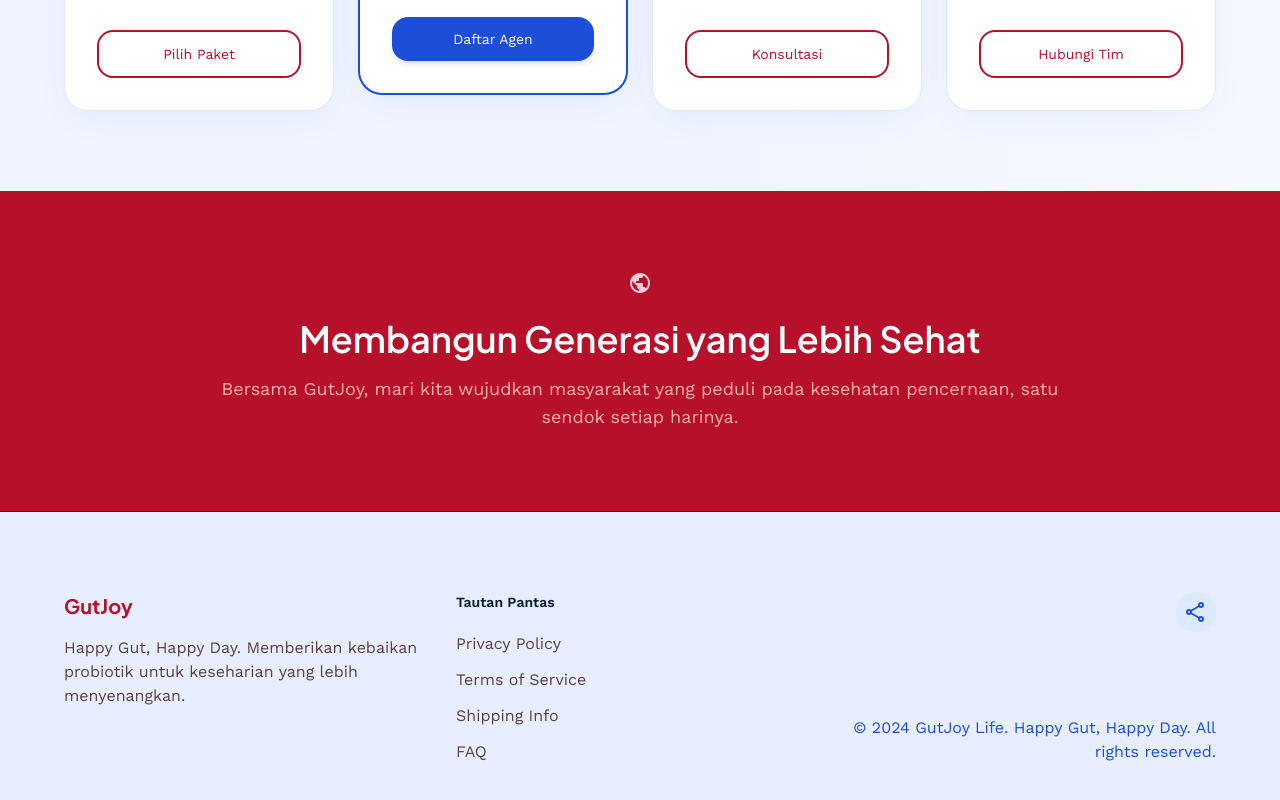
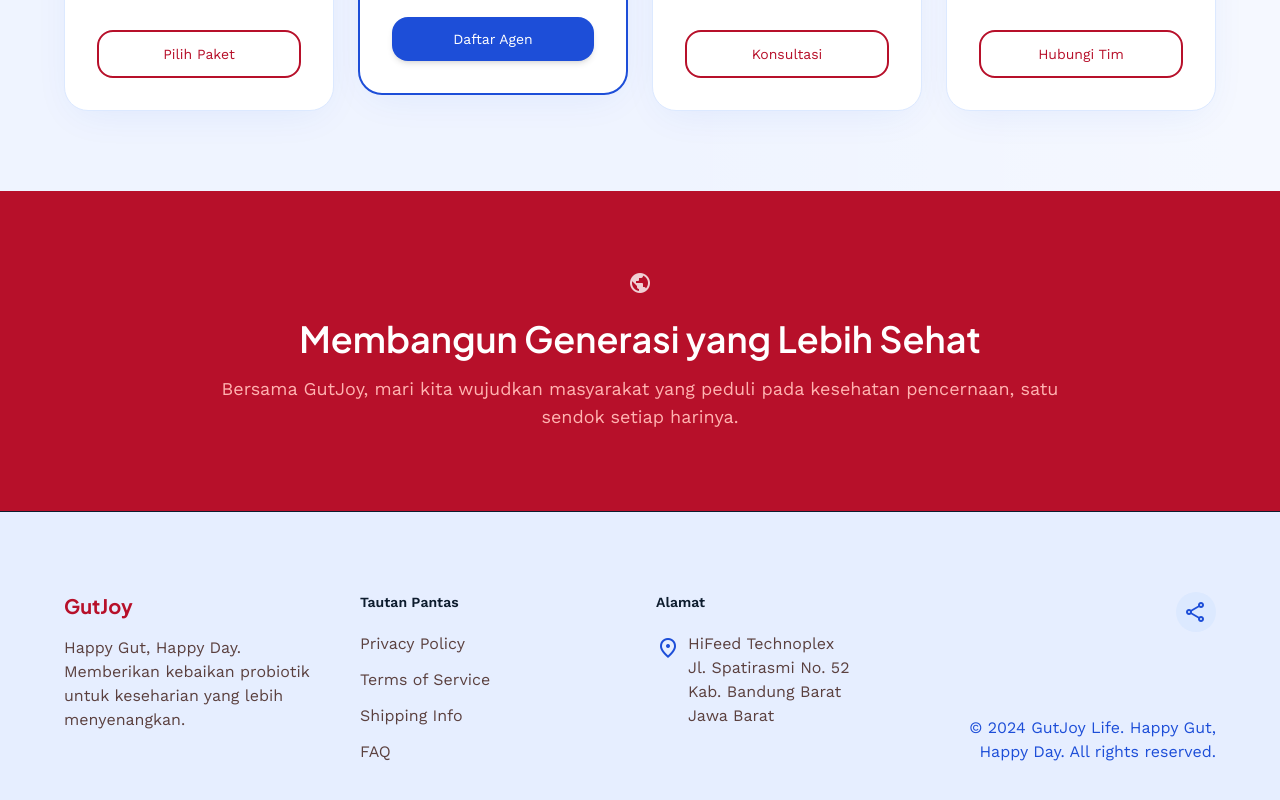
Before and after one commit to fendi-hifeed/gutjoy.life, a Next.js app: page / in a window 1280 px wide. Shown: the part 2853-3653 px from the top of the page. Built offline with nearby package versions, Linux system fonts and the light colour scheme.

Commit message:
feat: add company address to footer
- Add HiFeed Technoplex address
- Update grid to 4 columns for address section

```diff
--- a/src/components/Footer.tsx
+++ b/src/components/Footer.tsx
@@ -2,7 +2,7 @@
   return (
     <footer
       id="contact"
-      className="w-full py-20 px-4 md:px-16 grid grid-cols-1 md:grid-cols-3 gap-6 bg-surface-container border-t border-surface-variant"
+      className="w-full py-20 px-4 md:px-16 grid grid-cols-1 md:grid-cols-4 gap-8 bg-surface-container border-t border-surface-variant"
     >
       <div className="flex flex-col gap-4">
         <div className="font-[family-name:var(--font-headline-md)] text-xl font-bold text-primary">
@@ -14,7 +14,7 @@
         </p>
       </div>
 
-      <div className="flex flex-col gap-3 md:col-span-1">
+      <div className="flex flex-col gap-3">
         <h5 className="font-[family-name:var(--font-label-md)] text-sm text-on-surface font-semibold mb-2">
           Tautan Pantas
         </h5>
@@ -44,6 +44,26 @@
         </a>
       </div>
 
+      <div className="flex flex-col gap-3">
+        <h5 className="font-[family-name:var(--font-label-md)] text-sm text-on-surface font-semibold mb-2">
+          Alamat
+        </h5>
+        <div className="flex items-start gap-2">
+          <span className="material-symbols-outlined text-secondary mt-1">
+            location_on
+          </span>
+          <p className="font-[family-name:var(--font-body-md)] text-base text-on-surface-variant">
+            HiFeed Technoplex
+            <br />
+            Jl. Spatirasmi No. 52
+            <br />
+            Kab. Bandung Barat
+            <br />
+            Jawa Barat
+          </p>
+        </div>
+      </div>
+
       <div className="flex flex-col gap-3 md:items-end justify-between">
         <div className="flex gap-4">
           <a
```
